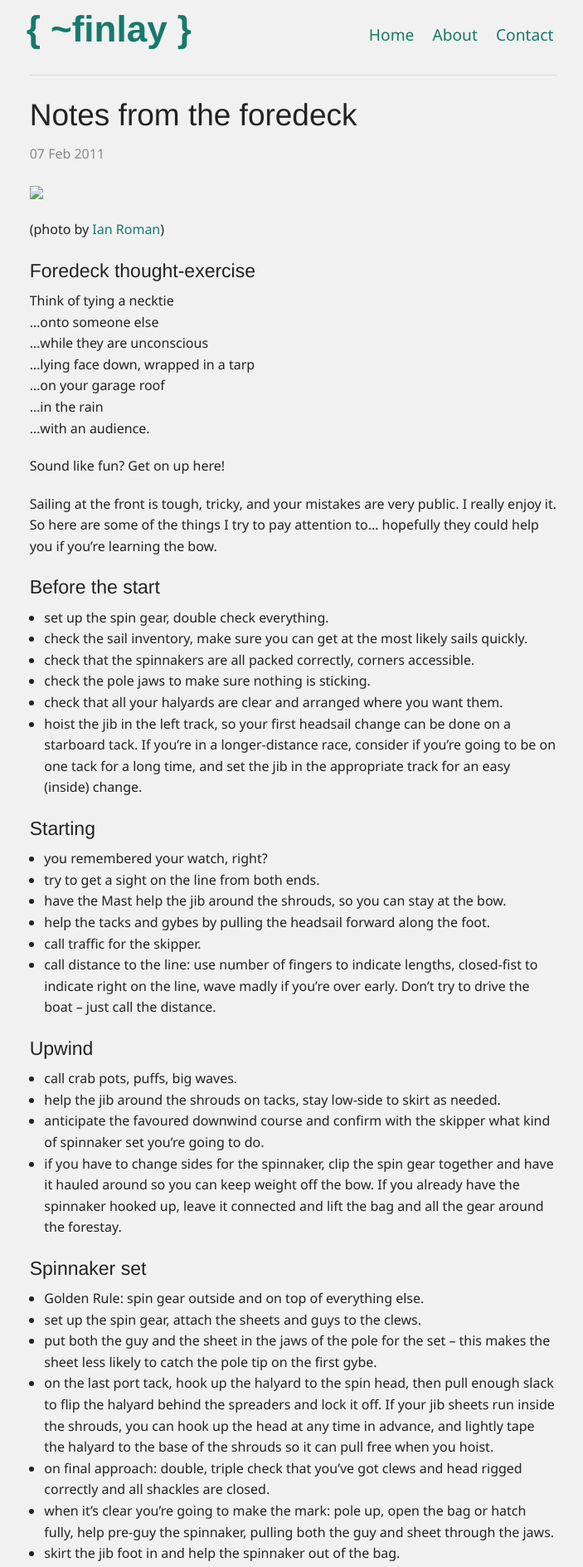
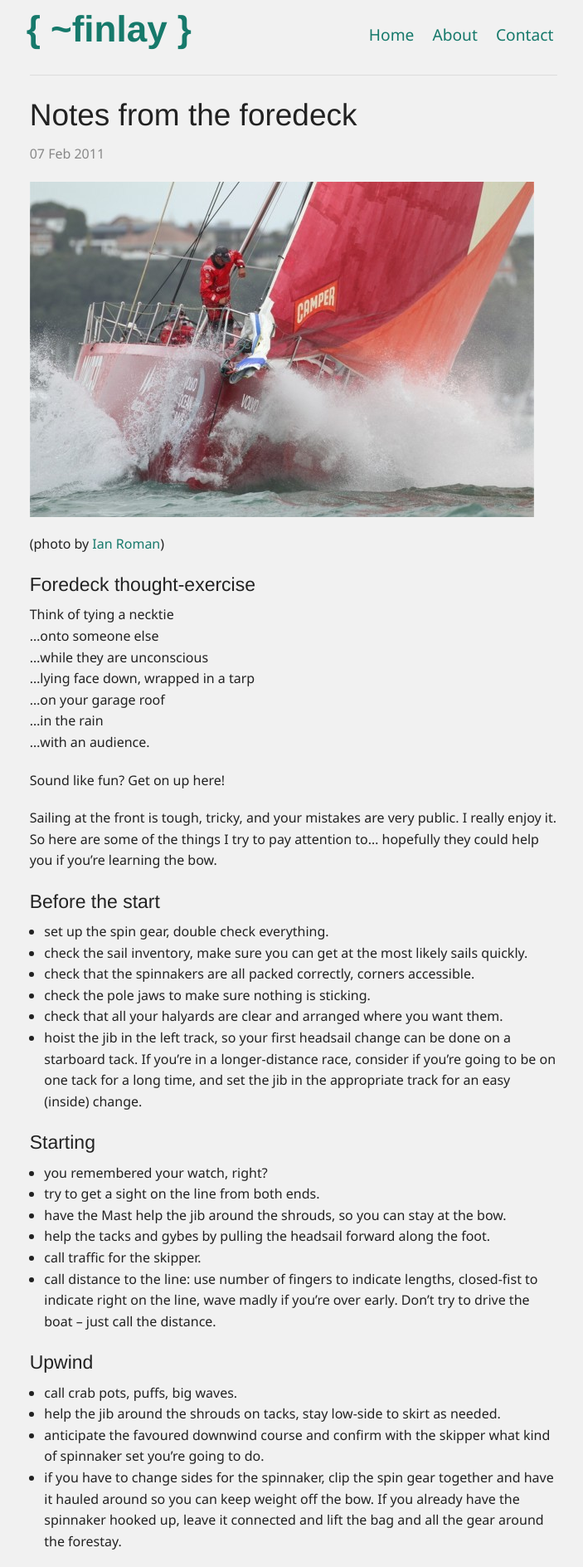
Before and after one commit to findango/finlaycannon.com, a Jekyll site: the page built from _posts/2011-02-07-foredeck.md, in a window 1280 px wide. Shown: the top 1888 px of the page at 83% size, without its empty margins (286-989 px from the left). Built offline with Jekyll 4.4.1, drawn with Linux system fonts in a browser that asks for light colours; Markdown is read by kramdown in place of the engine named in the settings.

Commit message:
Update from Forestry.io - Updated 2011-02-07-foredeck.md

```diff
--- a/_posts/2011-02-07-foredeck.md
+++ b/_posts/2011-02-07-foredeck.md
@@ -1,22 +1,17 @@
 ---
-date: 2011-02-07 22:40:20
+date: 2011-02-07 22:40:20 +0000
 layout: post
 slug: foredeck
 title: Notes from the foredeck
 categories:
-excerpt:
-  Think of tying a necktie ...onto someone else
-  ...while they are unconscious
-  ...lying face down, wrapped in a tarp
-  ...on your garage roof
-  ...in the rain
-  ...with an audience.
+excerpt: Think of tying a necktie ...onto someone else ...while they are unconscious
+  ...lying face down, wrapped in a tarp ...on your garage roof ...in the rain ...with
+  an audience.
+
 ---
-
-<img src="/img/camper_volvo_bow.jpg">
+![](/files/camper_volvo_bow.jpg)
 
 (photo by [Ian Roman](http://www.volvooceanrace.com/en/news/5494_Local-heroes-CAMPER-storm-to-first-in-port-victory.html))
-
 
 #### Foredeck thought-exercise
 
@@ -34,7 +29,6 @@ Sailing at the front is tough, tricky, and your mistakes are very public. I real
 enjoy it. So here are some of the things I try to pay attention to... hopefully
 they could help you if you're learning the bow.
 
-
 #### Before the start
 
 * set up the spin gear, double check everything.
@@ -48,7 +42,6 @@ they could help you if you're learning the bow.
   to be on one tack for a long time, and set the jib in the appropriate track for
   an easy (inside) change.
 
-
 #### Starting
 
 * you remembered your watch, right?
@@ -60,7 +53,6 @@ they could help you if you're learning the bow.
   closed-fist to indicate right on the line, wave madly if you're over early.
   Don't try to drive the boat -- just call the distance.
 
-
 #### Upwind
 
 * call crab pots, puffs, big waves.
@@ -71,7 +63,6 @@ they could help you if you're learning the bow.
   and have it hauled around so you can keep weight off the bow. If you already
   have the spinnaker hooked up, leave it connected and lift the bag and all the
   gear around the forestay.
-
 
 #### Spinnaker set
 
@@ -100,7 +91,6 @@ they could help you if you're learning the bow.
 * remove the jib sheet that's going over the pole, and shackle it to the
   shrouds. Now you don't have it getting in the way while gybing (dip-pole).
 
-
 #### Dip-pole gybing
 
 * make sure there's enough slack in the lazy guy before you start -- it's a
@@ -112,7 +102,6 @@ they could help you if you're learning the bow.
 * after the gybe, flip the lazy sheet on top of the jaws and spin a few wraps
   around the guy ("cowboy it") to keep everything clean for the next gybe.
 * pull enough slack in the lazy guy to be ready for your next gybe.
-
 
 #### End-for-end gybing
 
@@ -132,7 +121,6 @@ they could help you if you're learning the bow.
   kite.
 * call "Made!" so the crew can finish the gybe.
 
-
 #### Spinnaker douse
 
 * reset the jib to the leeward side, remember you might need to reattach the
@@ -142,7 +130,6 @@ they could help you if you're learning the bow.
   topping lift after the pole comes down.
 * watch out for the pole! It has a mean right-hook.
 * call "Clear to tack!" for the back of the boat.
-
 
 #### Spinnaker peels
 
@@ -157,7 +144,7 @@ they could help you if you're learning the bow.
   your new sail will go up to windward, inside the old one -- this will be an
   inside set, outside drop.
 
-----
+***
 
 <h4 class="highlight">Further reading...</h4>
 
```
